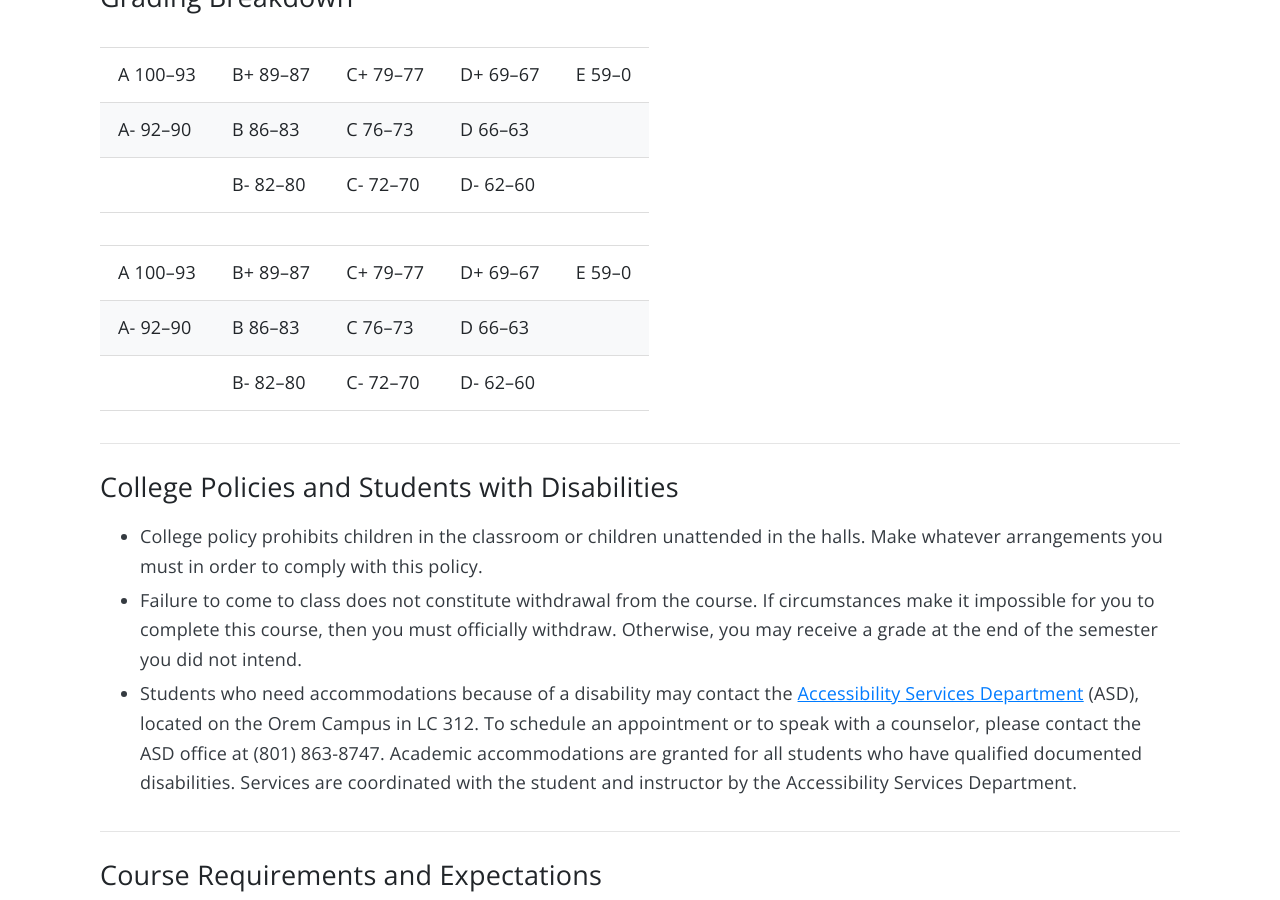
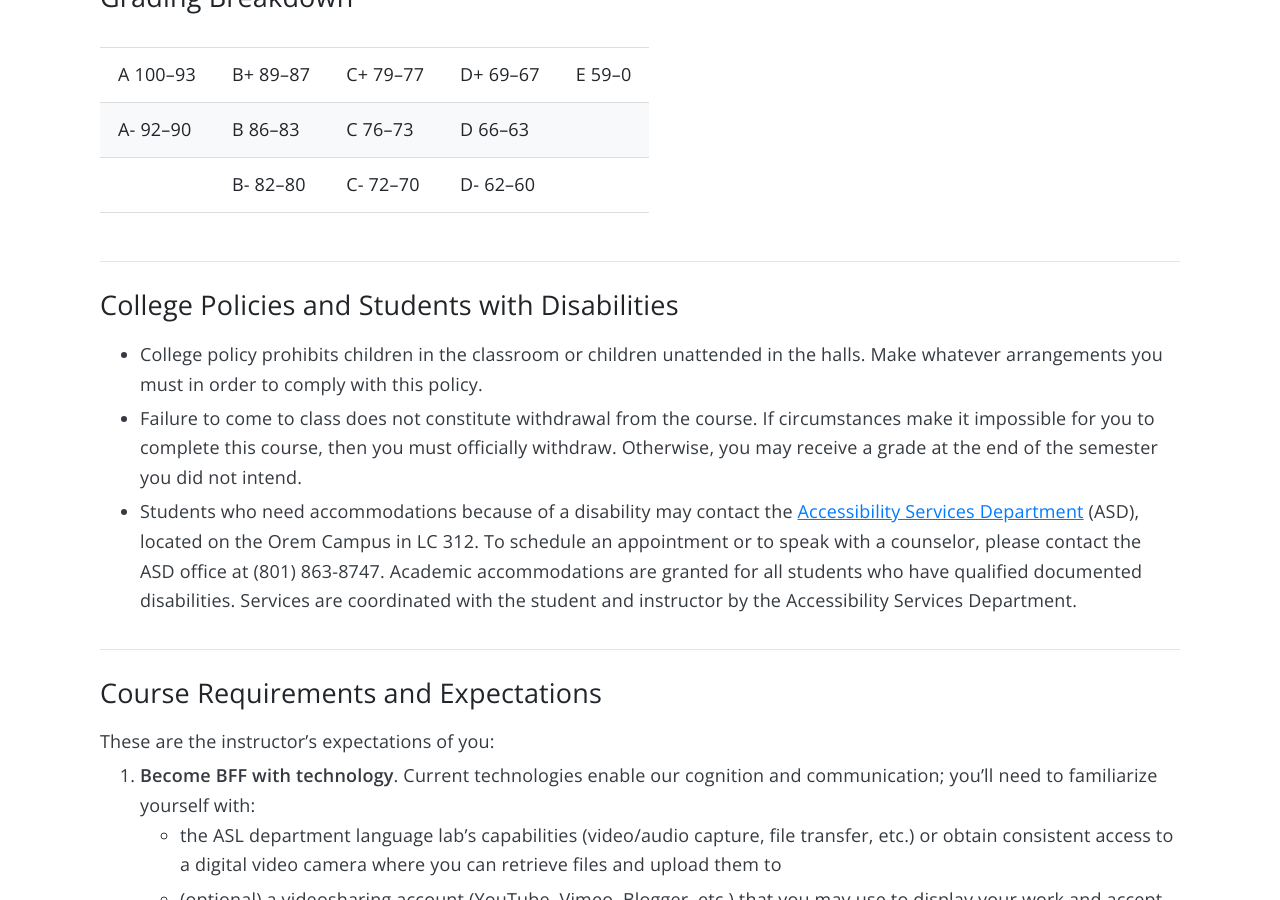
Before and after one commit to intrpr/jekyll-portfol-test, a Jekyll site: the page built from _posts/2019-08-05-sign-to-spoken-english-syllabus.md, in a window 1280 px wide and 900 px high, scrolled down 2244 px. Built offline with Jekyll 4.4.1, drawn with Linux system fonts in a browser that asks for light colours; nearby versions of some CDN libraries; some web fonts are replaced; our own code applies the rules of GitHub Pages for plain Markdown files; comment, search, counter and statistics services are not loaded.

Commit message:
Update 2019-08-05-sign-to-spoken-english-syllabus.md

```diff
--- a/_posts/2019-08-05-sign-to-spoken-english-syllabus.md
+++ b/_posts/2019-08-05-sign-to-spoken-english-syllabus.md
@@ -50,10 +50,6 @@ While some portions of your coursework and exams will test for specific factual
 
 {% include grade-breakdown.html %}
 
-|A 100–93|B+ 89–87|C+ 79–77|D+ 69–67|E 59–0|
-|A- 92–90|B 86–83|C 76–73|D 66–63||
-||B- 82–80|C- 72–70|D- 62–60||
-
 ## College Policies and Students with Disabilities
 
 * College policy prohibits children in the classroom or children unattended in the halls. Make whatever arrangements you must in order to comply with this policy.
```
